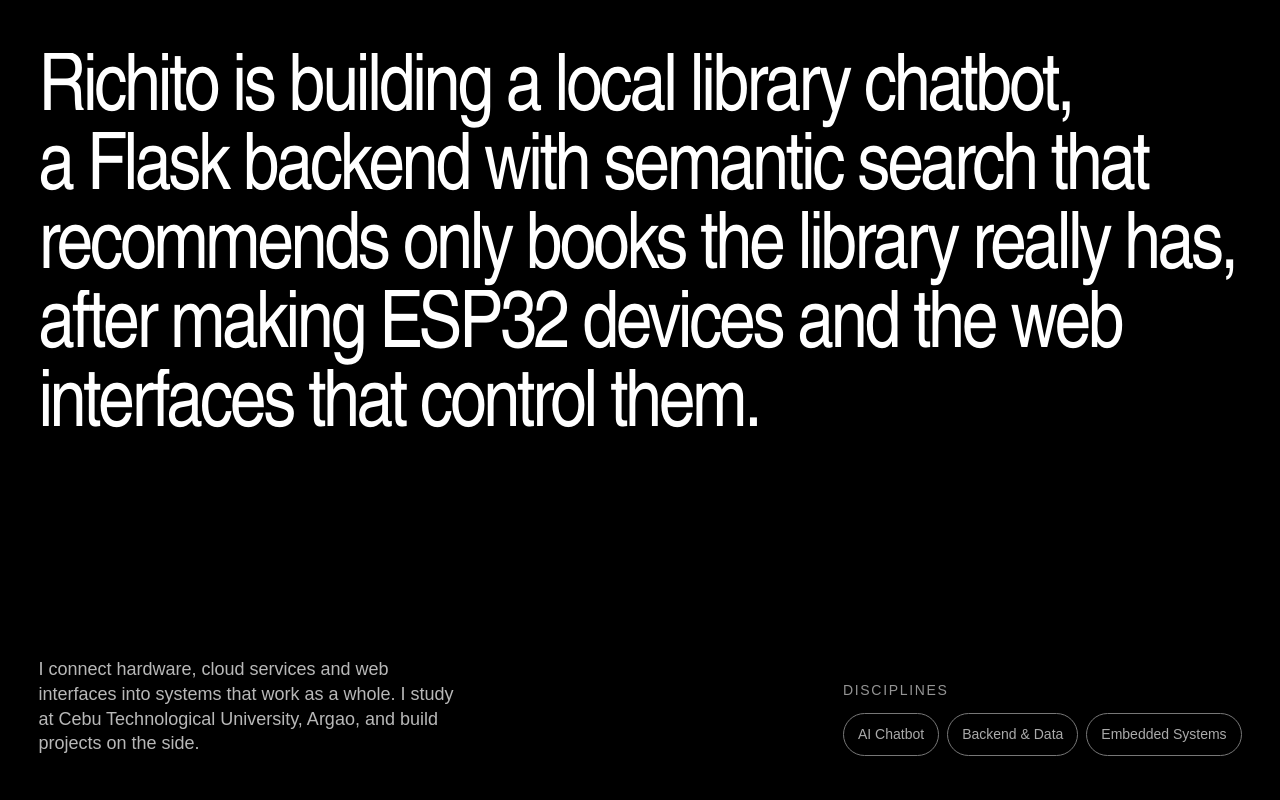
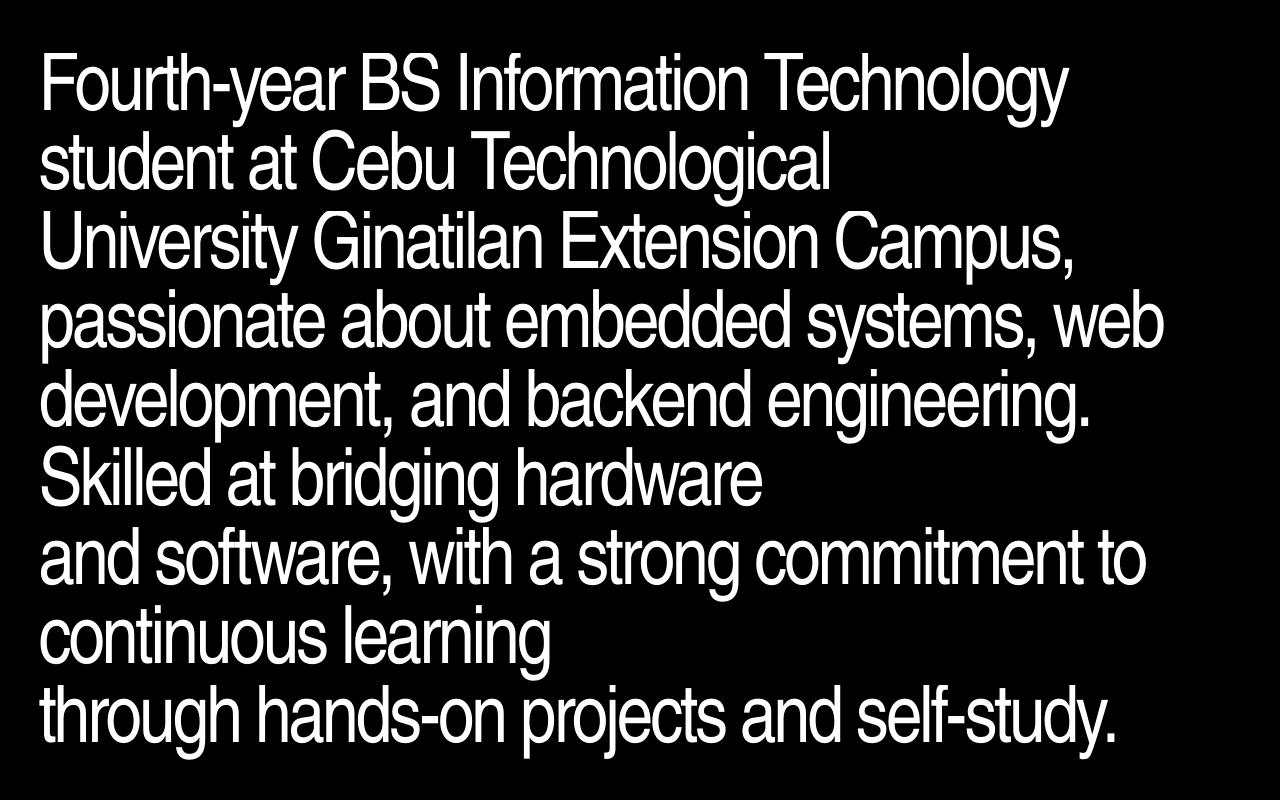
Before and after one commit to Webyss12/Portfolio-React, a React (Vite) app in the folder asher-portfolio/: page / in a window 1280 px wide. Shown: the part 980-1780 px from the top of the page. Built offline with nearby package versions, Linux system fonts and the light colour scheme; a web font is replaced by a local one.

Commit message:
changed the statement description

```diff
--- a/asher-portfolio/src/data/content.ts
+++ b/asher-portfolio/src/data/content.ts
@@ -7,18 +7,18 @@ export const PERSONA: Persona = {
   lastName: 'Quinañola', // add a surname here if you want it in the big hero name
   monogram: 'ES', // Embedded Systems. Use any two letters you like.
   role: 'Embedded Systems & Web Developer',
-  tagline: 'I build a local AI library chatbot, plus ESP32 devices and their web apps.',
+tagline: 'I develop a local AI library chatbot with LLMs, semantic search and a Flask backend.',
   note: 'Student developer in Cebu, learning backend development.',
   heroLabel: 'Cebu, Philippines / Embedded & web / 001',
   statement: [
-  'Richito is building a local library chatbot,',
-  'a Flask backend with semantic search that',
-  'recommends only books the library really has,',
-  'after making ESP32 devices and the web',
-  'interfaces that control them.',
+  'Fourth-year BS Information Technology student at Cebu Technological',
+  'University Ginatilan Extension Campus, passionate about embedded systems, web',
+  'development, and backend engineering. Skilled at bridging hardware',
+  'and software, with a strong commitment to continuous learning',
+  'through hands-on projects and self-study.',
 ],
   intro:
-    'I connect hardware, cloud services and web interfaces into systems that work as a whole. I study at Cebu Technological University, Argao, and build projects on the side.',
+    'I connect hardware, cloud services and web interfaces into systems that work as a whole. I study at Cebu Technological University, Ginatilan Extension Campus, and build projects on the side.',
   disciplines: ['AI Chatbot', 'Backend & Data', 'Embedded Systems'],
   contactIntro: 'Have a project, looking for an internship, or something to build in mind? Tell me about it.',
   email: 'quinanolarich@gmail.com', // TODO: check this is the address you want visitors to use
```
